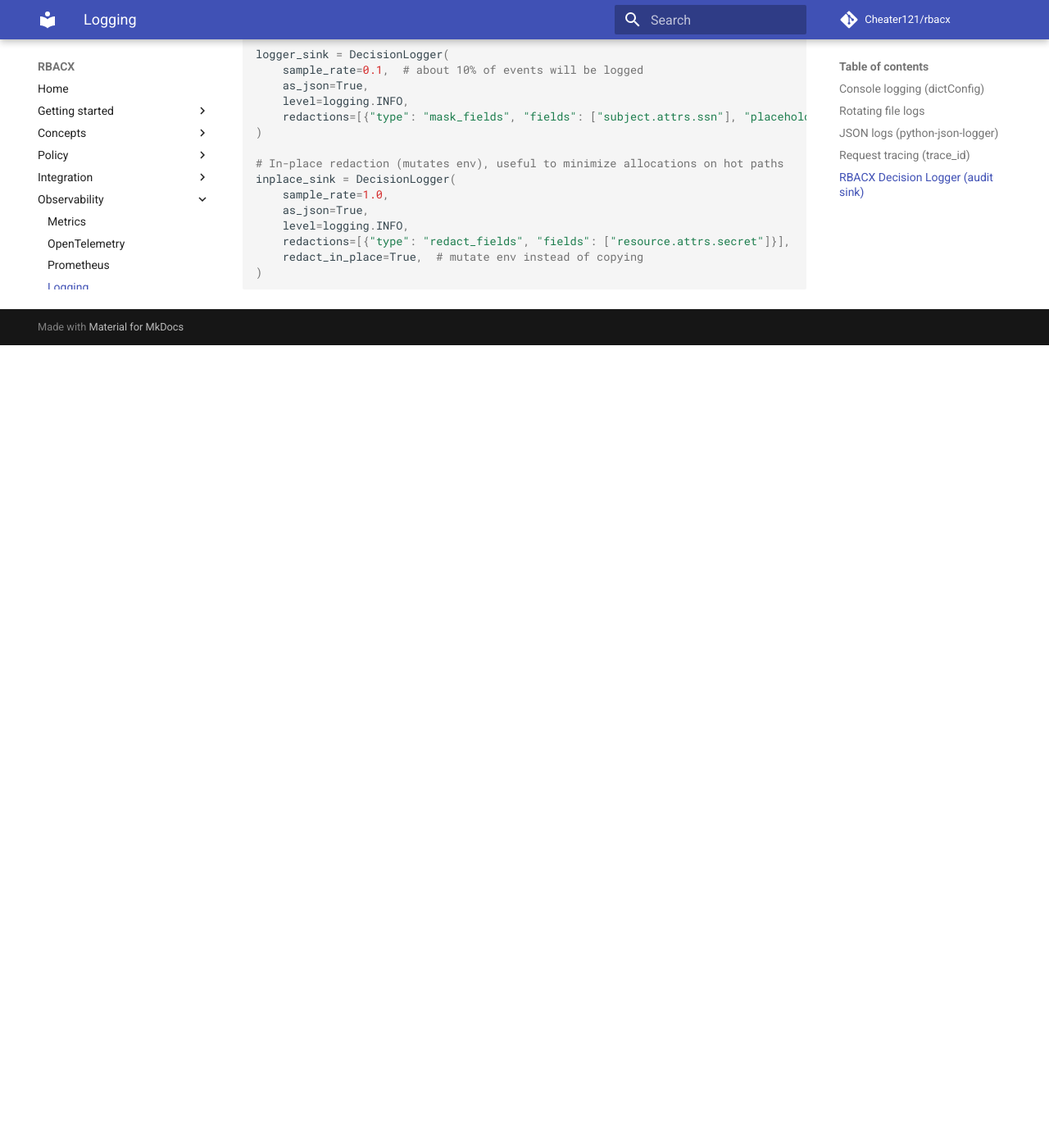
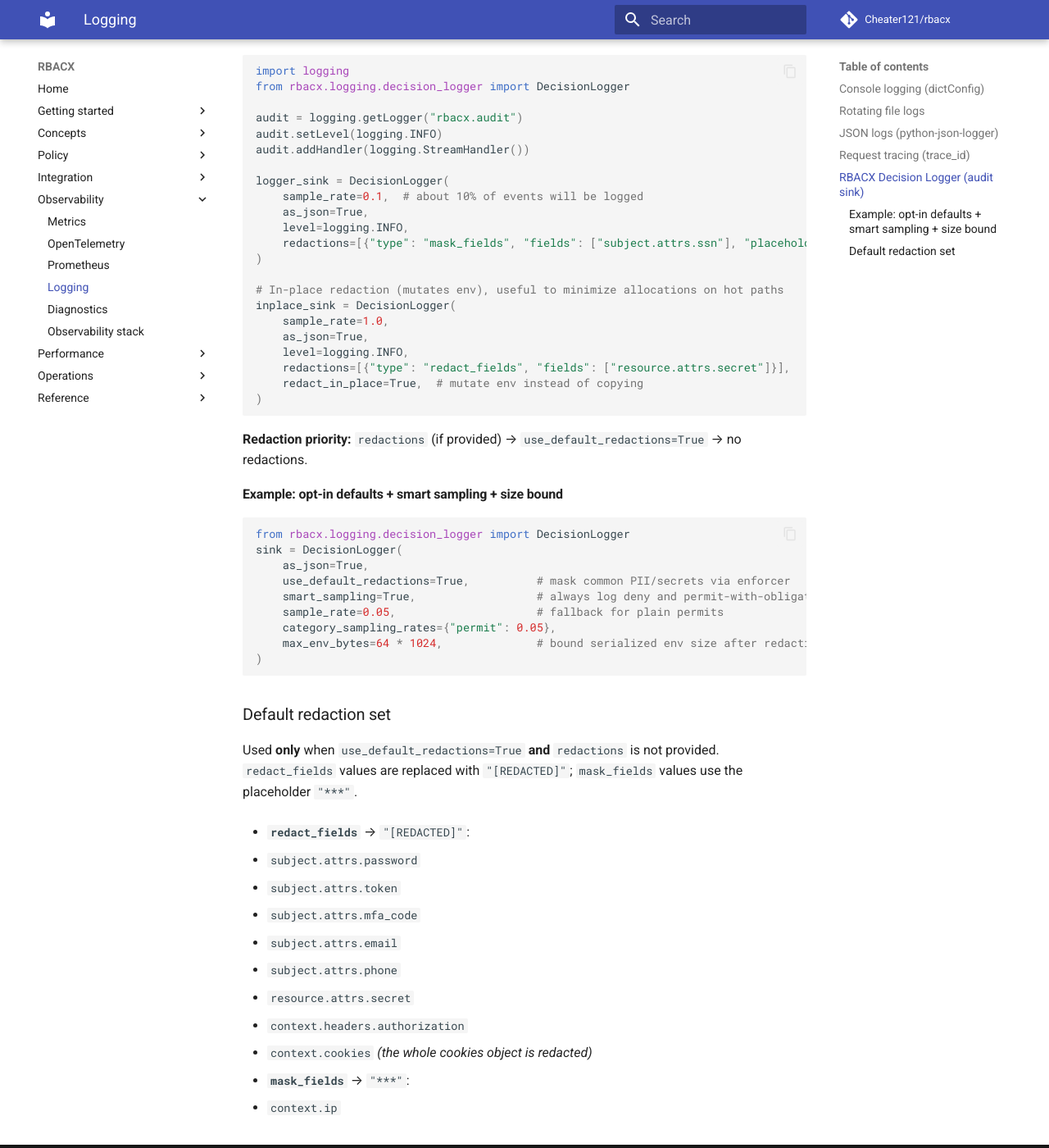
Before and after one commit to Cheater121/rbacx, an MkDocs documentation site: the page built from docs/logging.md, in a window 1280 px wide and 1400 px high, scrolled down 1748 px. Shown: the whole window at 82% size. Built offline with MkDocs 1.6.1 and Material for MkDocs 9.7.7, drawn with Linux system fonts in a browser that asks for light colours; comment, search, counter and statistics services are not loaded; before the commit the page ends 2169 px from its top, so only the background shows below that; some of the changed text lies outside the part shown.

Commit message:
feat(docs): enhance decision logger configuration with redaction options and sampling strategies

````diff
--- a/docs/logging.md
+++ b/docs/logging.md
@@ -58,8 +58,12 @@
 `rbacx.logging.decision_logger.DecisionLogger` implements the `DecisionLogSink` port. It can emit decision events either as text or JSON and supports sampling and redactions.
 
 **Options:**
-- `sample_rate: float` — probability in [0..1] to log the event.
-- `redactions: list[dict]` — obligations-style redactions applied to `env` before logging.
+- `sample_rate: float` — probability in [0..1] to log the event (legacy single-rate sampling).
+- `redactions: list[dict]` — obligations-style redactions applied to `env` before logging. If provided (even `[]`), it is used exclusively.
+- `use_default_redactions: bool` — when `True` **and** `redactions` is not provided, apply a conservative default set via the enforcer.
+- `smart_sampling: bool` — enable category-aware sampling (`deny`, `permit_with_obligations`, `permit`).
+- `category_sampling_rates: dict[str, float]` — per-category probabilities; unspecified categories fall back to `sample_rate`.
+- `max_env_bytes: int` — cap the serialized size of the (already redacted) env; on exceed logs `{"_truncated": true, "size_bytes": N}`.
 - `as_json: bool` — when `True`, serialize the event to JSON; otherwise logs as `"decision {payload}"`.
 - `level: int` — Python logging level used for the event (defaults to `logging.INFO`).
 - `redact_in_place: bool = False` — controls how redactions are applied to env:
@@ -91,3 +95,39 @@
     redact_in_place=True,  # mutate env instead of copying
 )
 ```
+
+**Redaction priority:** `redactions` (if provided) → `use_default_redactions=True` → no redactions.
+
+
+#### Example: opt-in defaults + smart sampling + size bound
+```python
+from rbacx.logging.decision_logger import DecisionLogger
+sink = DecisionLogger(
+    as_json=True,
+    use_default_redactions=True,          # mask common PII/secrets via enforcer
+    smart_sampling=True,                  # always log deny and permit-with-obligations
+    sample_rate=0.05,                     # fallback for plain permits
+    category_sampling_rates={"permit": 0.05},
+    max_env_bytes=64 * 1024,              # bound serialized env size after redactions
+)
+```
+
+### Default redaction set
+
+Used **only** when `use_default_redactions=True` **and** `redactions` is not provided.
+`redact_fields` values are replaced with `"[REDACTED]"`; `mask_fields` values use the placeholder `"***"`.
+
+* **`redact_fields`** → `"[REDACTED]"`:
+
+  * `subject.attrs.password`
+  * `subject.attrs.token`
+  * `subject.attrs.mfa_code`
+  * `subject.attrs.email`
+  * `subject.attrs.phone`
+  * `resource.attrs.secret`
+  * `context.headers.authorization`
+  * `context.cookies` *(the whole cookies object is redacted)*
+
+* **`mask_fields`** → `"***"`:
+
+  * `context.ip`
````
Also changed, not shown: docs/audit_mode.md (+10 -5 lines), docs/performance.md (+2 -0 lines), docs/security.md (+1 -1 lines).
